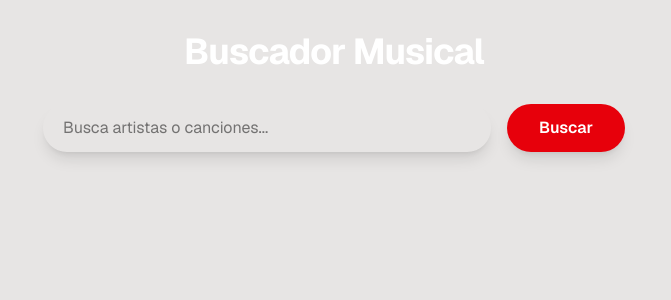
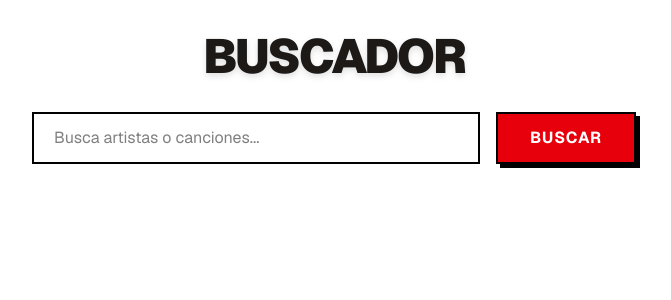
Before and after one commit to LeoFc120/examen-itunes, a Next.js app: page / in a window 1280 px wide. Shown: the top 300 px of the page, without its empty margins (306-977 px from the left). Built offline with nearby package versions, Linux system fonts and the light colour scheme.

Commit message:
feat: actualización de estilos UI a diseño neo-brutalista

```diff
--- a/app/page.tsx
+++ b/app/page.tsx
@@ -1,111 +1,57 @@
 "use client";
-
-import Image from "next/image";
 import { useState } from "react";
 import { fetchSongs, Song } from "../services/itunesApi";
+import { MusicCard } from "../components/MusicCard";
+import { BarraBusqueda } from "@/components/BarraBusq";
+import { Header, Loader, ErrorAlert } from "../components/Header";
 
 export default function Home() {
-  // 1. Gestión de estados (Requisito de la rúbrica)
-
   const [searchTerm, setSearchTerm] = useState("");
   const [songs, setSongs] = useState<Song[]>([]);
   const [loading, setLoading] = useState(false);
   const [error, setError] = useState<string | null>(null);
 
-  // 2. Manejo asíncrono y prevención de errores
-
   const handleSearch = async (e: React.FormEvent) => {
     e.preventDefault();
-    if (!searchTerm.trim()) return; // Evita peticiones vacías
+    if (!searchTerm.trim()) return;
 
     setLoading(true);
     setError(null);
-    setSongs([]); // Limpiamos resultados anteriores
+    setSongs([]);
 
     try {
       const results = await fetchSongs(searchTerm);
-      if (results.length === 0) {
-        setError("No se encontraron resultados para tu búsqueda.");
-      } else {
-        setSongs(results);
-      }
+      if (results.length === 0) setError("No se encontraron resultados para tu búsqueda.");
+      else setSongs(results);
     } catch (err) {
       setError("Ocurrió un error al conectar con el servidor. Intenta de nuevo.");
     } finally {
-      setLoading(false); // Siempre quitamos el estado de carga al terminar
+      setLoading(false);
     }
   };
 
   return (
+    // Si quieres cambiar el fondo general (bg-stone-200), lo haces aquí
+    <main className="min-h-screen bg-stone-240 text-stone-900 p-8 font-sans">
+      <div className="max-w-5xl mx-auto">
 
-    <main className="min-h-screen bg-stone-200 text-white p-8 font-sans">
-      <div className="max-w-5xl mx-auto">
-        <h1 className="text-4xl font-bold text-center mb-8 tracking-tight">Buscador Musical</h1>
+        <Header />
 
-        {/* Barra de Búsqueda */}
-        <form onSubmit={handleSearch} className="flex gap-4 justify-center mb-12">
-          <input
-            type="text"
-            placeholder="Busca artistas o canciones..."
-            className="w-full max-w-md px-5 py-3 rounded-full text-black focus:outline-none focus:ring-4 focus:ring-indigo-500 shadow-lg transition-all"
-            value={searchTerm}
-            onChange={(e) => setSearchTerm(e.target.value)}
-          />
+        <BarraBusqueda
+          searchTerm={searchTerm}
+          setSearchTerm={setSearchTerm}
+          handleSearch={handleSearch}
+          loading={loading}
+        />
 
-          <button
-            type="submit"
-            disabled={loading}
-            className="px-8 py-3 bg-red-600 hover:bg-indigo-500 rounded-full font-semibold transition-all disabled:bg-indigo-900 disabled:text-gray-400 shadow-lg"
-          >
-            {loading ? "Buscando..." : "Buscar"}
-          </button>
-        </form>
+        {loading && <Loader />}
+        {error && <ErrorAlert message={error} />}
 
-
-        {/* Retroalimentación Visual: Estado Loading */}
-        {loading && (
-          <div className="flex justify-center mb-8">
-            <div className="text-xl text-indigo-400 animate-pulse font-medium">
-              Cargando pistas de audio...
-            </div>
-          </div>
-        )}
-
-        {/* Retroalimentación Visual: Estado Error */}
-        {error && (
-          <div className="flex justify-center mb-8">
-            <div className="text-center text-red-200 bg-red-900/50 border border-red-500 px-6 py-3 rounded-lg max-w-md">
-              {error}
-            </div>
-          </div>
-        )}
-
-        {/* Cuadrícula de Resultados (100% Responsiva) */}
         <div className="grid grid-cols-1 sm:grid-cols-2 md:grid-cols-3 lg:grid-cols-4 gap-6">
           {songs.map((song) => (
-            //atras del Hover: se puede colocar 'shadow-xl hover:shadow-orange-600/40' para darle color de fondo
-            <div key={song.trackId} className="bg-neutral-800 rounded-xl overflow-hidden  hover:-translate-y-1 transition-all duration-300 p-4 flex flex-col items-center border border-neutral-700">
-              <img
-                // Truco para mejor resolución: la API da 100x100, la cambiamos a 300x300
-                src={song.artworkUrl100.replace('100x100', '300x300')}
-                alt={song.trackName}
-                className="w-full aspect-square object-cover rounded-lg mb-4 shadow-md"
-              />
-              <h2 className="text-lg font-bold text-center truncate w-full" title={song.trackName}>
-                {song.trackName}
-              </h2>
-              <p className="text-neutral-400 mb-6 text-sm text-center truncate w-full">
-                {song.artistName}
-              </p>
+            <MusicCard key={song.trackId} song={song} />
+          ))}
 
-              {/* Reproductor de Audio nativo */}
-              {song.previewUrl && (
-                <audio controls className="w-full h-9 mt-auto custom-audio">
-                  <source src={song.previewUrl} type="audio/mpeg" />
-                </audio>
-              )}
-            </div>
-          ))}
         </div>
       </div>
     </main>
--- /dev/null
+++ b/components/BarraBusq.tsx
@@ -0,0 +1,29 @@
+import React from "react";
+
+interface BarraBusq {
+  searchTerm: string;
+  setSearchTerm: (value: string) => void;
+  handleSearch: (e: React.FormEvent) => void;
+  loading: boolean;
+}
+
+export const BarraBusqueda = ({ searchTerm, setSearchTerm, handleSearch, loading }: BarraBusq) => {
+  return (
+    <form onSubmit={handleSearch} className="flex gap-4 justify-center mb-12">
+      <input
+        type="text"
+        placeholder="Busca artistas o canciones..."
+        className="w-full max-w-md px-5 py-3 border-2 border-black bg-white text-black focus:outline-none focus:translate-y-1 shadow-[4px_4px_0px_0px_rgba(0,0,0,1) transition-all font-medium]"
+        value={searchTerm}
+        onChange={(e) => setSearchTerm(e.target.value)}
+      />
+      <button
+        type="submit"
+        disabled={loading}
+        className="px-8 py-3 bg-red-600 text-white border-2 border-black font-bold uppercase tracking-wider hover:bg-red-500 hover:translate-y-1 shadow-[4px_4px_0px_0px_rgba(0,0,0,1)] hover:shadow-none transition-all disabled:bg-gray-400 disabled:shadow-none"
+      >
+        {loading ? "Buscando..." : "Buscar"}
+      </button>
+    </form>
+  );
+};
--- /dev/null
+++ b/components/Header.tsx
@@ -0,0 +1,19 @@
+export const Header = () => {
+  return (
+    <h1 className="text-5xl font-black text-center mb-8 tracking-tighter uppercase text-stone-900 drop-shadow-md">
+      Buscador
+    </h1>
+  );
+};
+
+export const Loader = () => (
+  <div className="text-center text-xl text-red-600 animate-pulse font-medium mb-8">
+    Buscando canciones.....
+  </div>
+);
+
+export const ErrorAlert = ({ message }: { message: string }) => (
+  <div className="text-center text-red-800 bg-red-200 border border-red-500 px-6 py-3 rounded-lg max-w-md mx-auto mb-8">
+    {message}
+  </div>
+);
--- /dev/null
+++ b/components/MusicCard.tsx
@@ -0,0 +1,25 @@
+import { Song } from "../services/itunesApi";
+
+export const MusicCard = ({ song }: { song: Song }) => {
+  return (
+    <div className="bg-neutral-800 rounded-xl overflow-hidden hover:-translate-y-1 transition-all duration-300 p-4 flex flex-col items-center border border-neutral-700 text-white">
+      <img
+        src={song.artworkUrl100.replace('100x100', '300x300')}
+        alt={song.trackName}
+        className="w-full aspect-square object-cover rounded-lg mb-4 shadow-md"
+      />
+      <h2 className="text-lg font-bold text-center truncate w-full" title={song.trackName}>
+        {song.trackName}
+      </h2>
+      <p className="text-neutral-400 mb-6 text-sm text-center truncate w-full">
+        {song.artistName}
+      </p>
+
+      {song.previewUrl && (
+        <audio controls className="w-full h-9 mt-auto custom-audio">
+          <source src={song.previewUrl} type="audio/mpeg" />
+        </audio>
+      )}
+    </div>
+  );
+};
```
